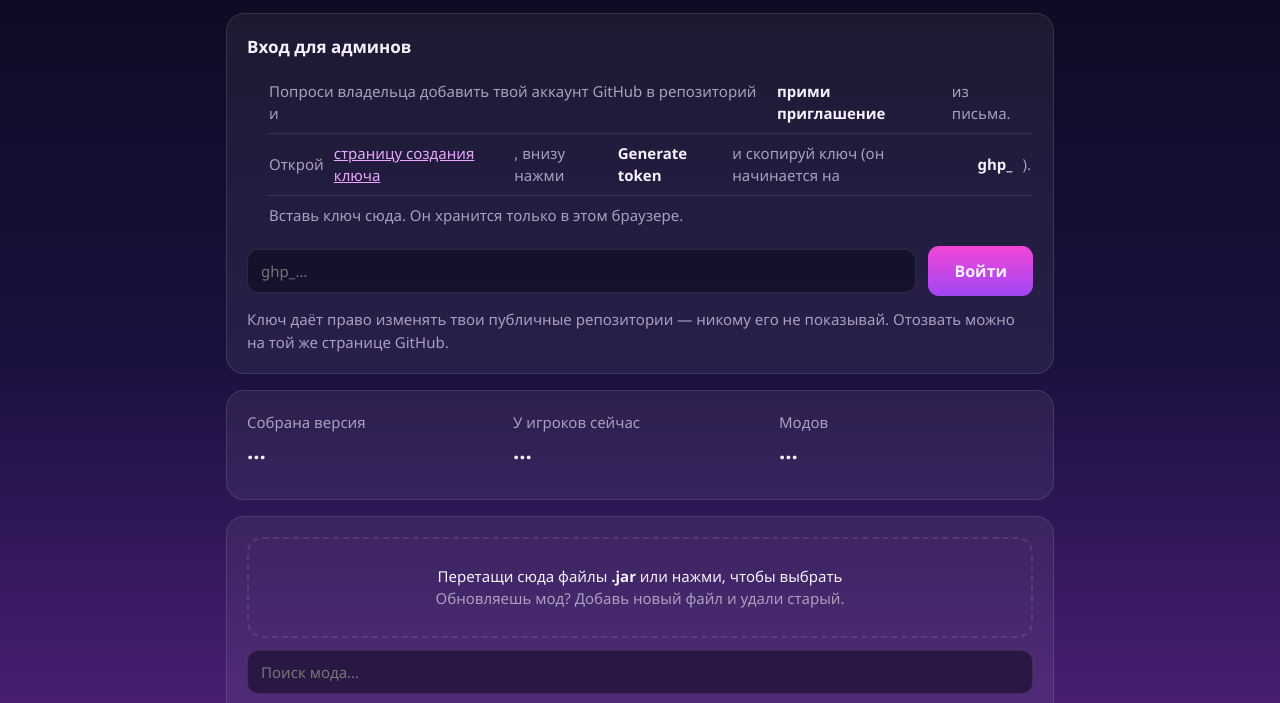
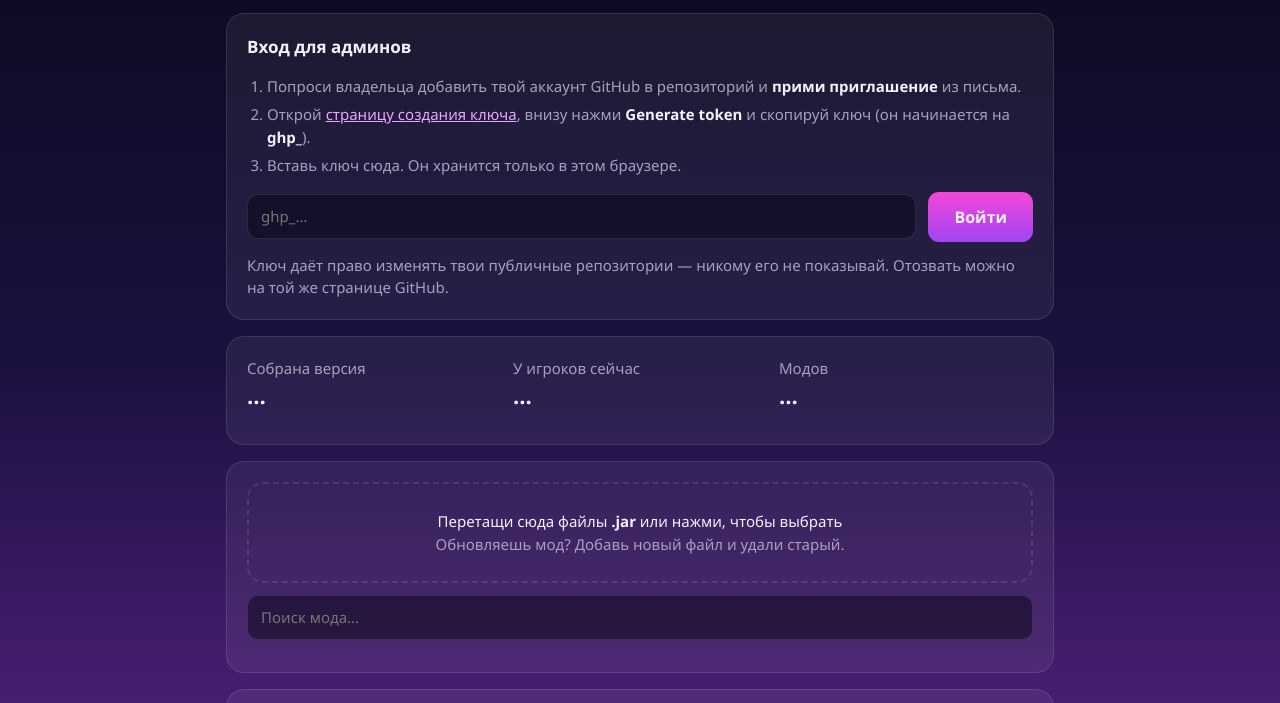
Before and after one commit to Maretstem/shizo-mods, a plain HTML site: page admin/index.html in a window 1280 px wide. Shown: the part 76-779 px from the top of the page. Drawn offline with Linux system fonts and the light colour scheme; no server answers.

Commit message:
Панель: вид инструкции входа, гайд для админов
Co-Authored-By: Claude Fable 5.2 <noreply@anthropic.com>

```diff
--- a/admin/index.html
+++ b/admin/index.html
@@ -27,7 +27,8 @@ ol{margin:0;padding-left:20px;color:var(--m)}ol b{color:var(--t)}
 #drop{border:2px dashed var(--l);border-radius:16px;padding:26px;text-align:center;cursor:pointer}
 #drop.over{border-color:var(--pink);background:rgba(240,63,208,.12)}
 ul{list-style:none;margin:0;padding:0;max-height:46vh;overflow:auto}
-li{display:flex;gap:10px;align-items:center;padding:8px 2px;border-top:1px solid var(--l)}li:first-child{border:0}
+#list li{display:flex;gap:10px;align-items:center;padding:8px 2px;border-top:1px solid var(--l)}#list li:first-child{border:0}
+ol li{padding:3px 0}
 li .n{flex:1;min-width:0;overflow:hidden;text-overflow:ellipsis;white-space:nowrap}
 li.off .n{text-decoration:line-through;color:var(--m)}
 .tag{font-size:12px;font-weight:700;padding:2px 9px;border-radius:20px;white-space:nowrap}
```
Also changed, not shown: 1 other file.
